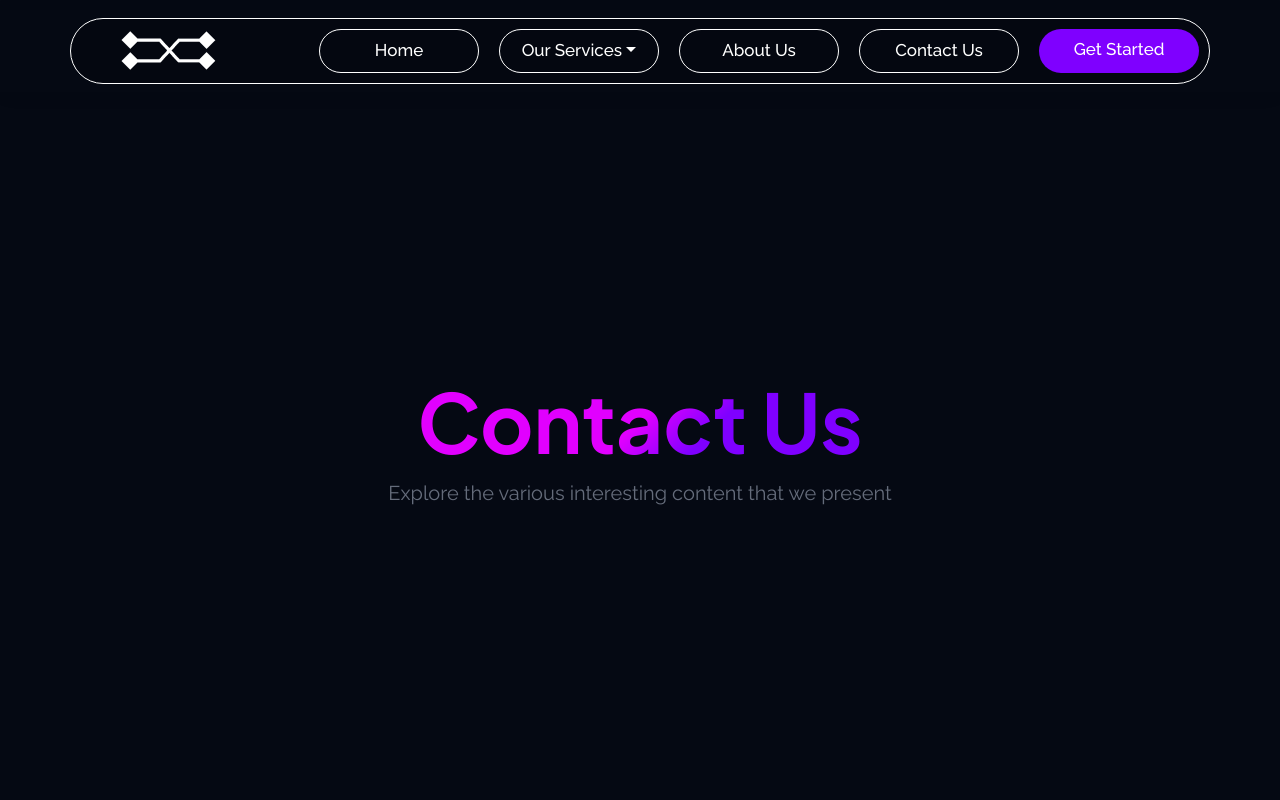
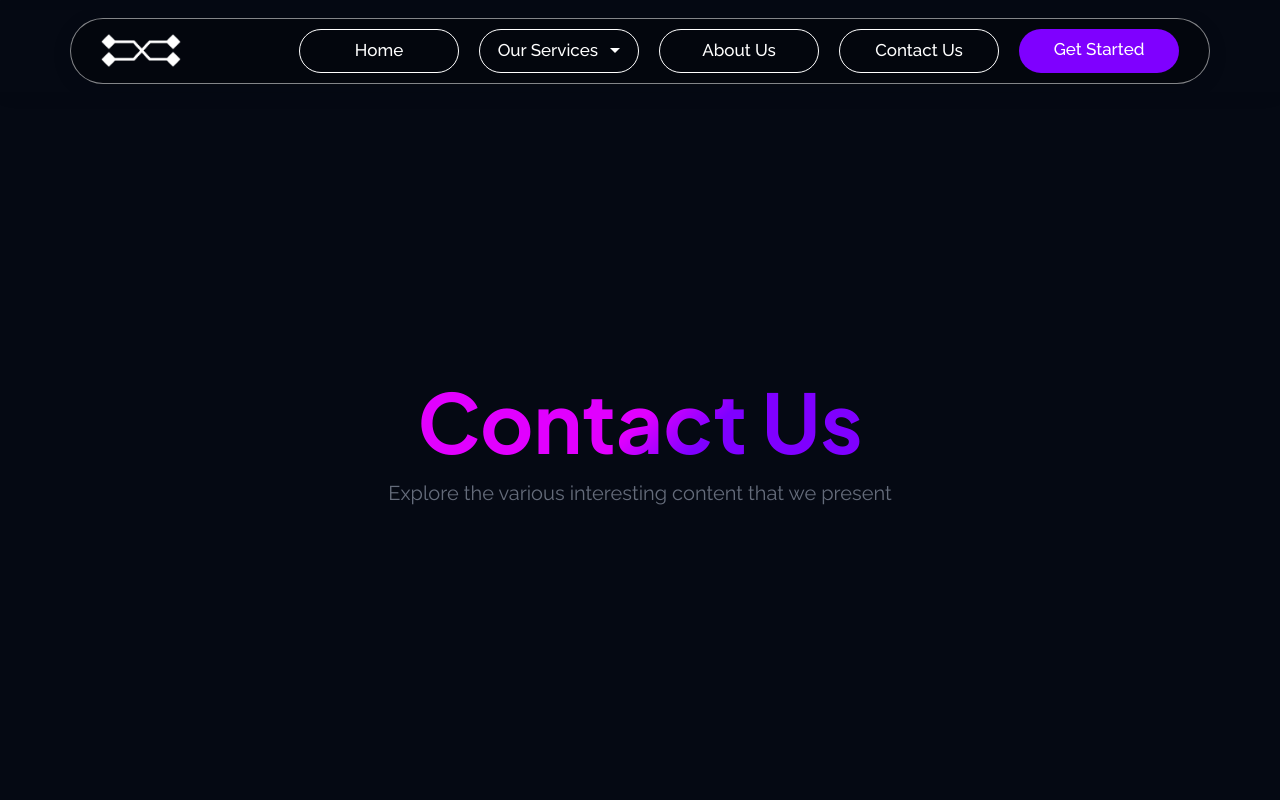
Before and after one commit to ibtehajmr/Epoch, a React (Vite) app: page /contact in a window 1280 px wide. Shown: the top 800 px of the page. Built offline with nearby package versions, Linux system fonts and the light colour scheme.

Commit message:
chore: fixed header responsivness

```diff
--- a/src/assets/css/responsive.css
+++ b/src/assets/css/responsive.css
@@ -654,6 +654,15 @@
     padding-left: calc(1.5rem * 0.5);
     padding-right: calc(1.5rem * 0.5);
   }
+  .navbar .container-fluid {
+    padding-left: 0px;
+    padding-right: 0px;
+  }
+  .navbar .navbar-nav .nav-item {
+    width: auto;
+    padding-right: 15px;
+    padding-left: 15px;
+  }
 }
 /* Min width 1750px */
 @media only screen and (min-width: 1750px) {
--- a/src/assets/css/style.css
+++ b/src/assets/css/style.css
@@ -243,7 +243,10 @@ Navbar Area Style
 .navbar .navbar-nav {
   margin-left: auto;
 }
-
+.navbar img {
+  width: 80px;
+  height: auto;
+}
 .navbar .navbar-nav .nav-item {
   width: 160px;
   position: relative;
@@ -737,6 +740,9 @@ Responsive Navbar CSS
 .responsive-navbar .offcanvas-header {
   padding: 30px;
   border-bottom: 1px solid rgba(255, 255, 255, 0.1);
+  display: flex;
+  justify-content: space-between;
+  align-items: center;
 }
 
 .responsive-navbar .offcanvas-header .close-btn {
@@ -3278,9 +3284,12 @@ Contact Section CSS
 }
 
 .navbar-container {
+  display: flex;
+  align-items: center;
+  justify-content: space-between;
   border-radius: 100px;
-  border: 1px solid #fff;
-  padding: 10px;
-  padding-left: 50px;
-  background-color: #00000028;
-}
+  border: 1px solid rgba(255, 255, 255, 0.51);
+  padding: 10px 30px;
+  background-color: rgba(0, 0, 0, 0.28);
+  box-shadow: 0px 4px 20px rgba(0, 0, 0, 0.1);
+}
--- a/src/layout/header.jsx
+++ b/src/layout/header.jsx
@@ -1,5 +1,5 @@
 import React, { useEffect, useState } from 'react';
-import { Link, NavLink, useLocation } from 'react-router-dom';
+import { Link, NavLink } from 'react-router-dom';
 import LOGO from '../assets/img/logoIcon.png';
 
 const menuList = [
@@ -52,7 +52,6 @@ const menuList = [
 ];
 
 const Header = () => {
-  const location = useLocation();
   const [dropdownOpen, setDropdownOpen] = useState('');
   const [mobileNavActive, setMobileNavActive] = useState(false);
 
@@ -83,7 +82,7 @@ const Header = () => {
   // -------- dropdown show and hidden
   const handleDropdown = (dropDownList, id) => {
     if (dropDownList) {
-      setDropdownOpen(id);
+      setDropdownOpen((prevId) => (prevId === id ? '' : id));
     } else {
       setDropdownOpen('');
       setMobileNavActive(false);
@@ -95,7 +94,7 @@ const Header = () => {
       <nav className='navbar navbar-expand-lg mb-nav' id='navbar'>
         <div className='container-fluid'>
           <div
-            onClick={() => setMobileNavActive(true)}
+            onClick={() => setMobileNavActive((prev) => !prev)}
             className='navbar-toggler text-decoration-none'
           >
             <span className='burger-menu'>
@@ -105,33 +104,29 @@ const Header = () => {
             </span>
           </div>
           <div className='collapse navbar-collapse navbar-container'>
-            <img src={LOGO} alt='image' />
+            <img src={LOGO} alt='Logo' />
             <ul className='navbar-nav'>
-              {menuList.map(({ id, dropDownList, name, path }) => {
-                return (
+              {menuList.map(({ id, dropDownList, name, path }) => (
                 <li key={id} className='nav-item'>
                   <Link
                     to={path}
-                      className={`${dropDownList ? 'dropdown-toggle' : ''} nav-link`}
+                    className={`d-flex align-items-center justify-content-center ${dropDownList ? 'gap-2 dropdown-toggle' : ''} nav-link`}
                   >
                     {name}
                   </Link>
                   {dropDownList && (
                     <ul className='dropdown-menu'>
-                        {dropDownList.map(({ id, path, name }) => {
-                          return (
+                      {dropDownList.map(({ id, path, name }) => (
                         <li key={id} className='nav-item'>
                           <Link to={path} className='nav-link'>
                             {name}
                           </Link>
                         </li>
-                          );
-                        })}
+                      ))}
                     </ul>
                   )}
                 </li>
-                );
-              })}
+              ))}
             </ul>
           </div>
         </div>
@@ -157,14 +152,10 @@ const Header = () => {
               return (
                 <li
                   key={id}
+                  onClick={(e) => handleDropdown(dropDownList, id)}
                   className={`responsive-menu-list ${dropdownOpen === id ? 'activeDropdown' : ''} ${dropDownList ? '' : 'without-icon'}`}
                 >
-                  <NavLink
-                    onClick={(e) => handleDropdown(dropDownList, id)}
-                    to={path}
-                  >
-                    {name}
-                  </NavLink>
+                  <NavLink to={path}>{name}</NavLink>
                   {dropDownList && (
                     <ul className='responsive-menu-items'>
                       {dropDownList.map(({ id, name, path }) => (
@@ -180,7 +171,11 @@ const Header = () => {
           </ul>
           <div className='others-option d-md-flex align-items-center'>
             <div className='option-item'>
-              <Link to='/contact' className='default-btn'>
+              <Link
+                to='/contact'
+                className='default-btn'
+                onClick={() => setMobileNavActive(false)}
+              >
                 <i className='ri-arrow-right-line'></i>
                 <span>Get Started</span>
               </Link>
```
Lines whose indentation alone changed are shown as unchanged.
